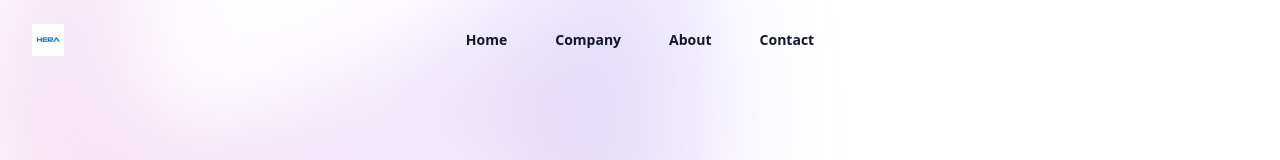
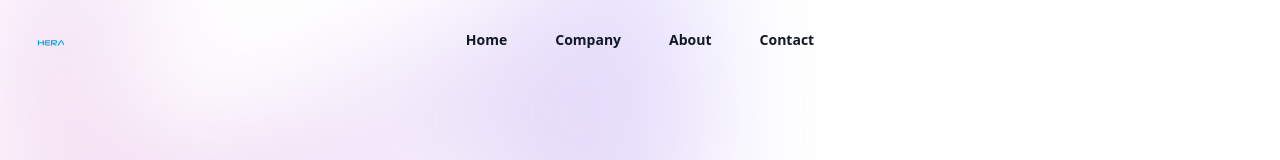
Before and after one commit to MOSTAFAEZZAT/hera-react, a React (Vite) app: page / in a window 1280 px wide. Shown: the top 160 px of the page. Built offline with nearby package versions, Linux system fonts and the light colour scheme.

Commit message:
Editing Logo

```diff
--- a/src/pages/App.jsx
+++ b/src/pages/App.jsx
@@ -1,7 +1,6 @@
 import { useState } from 'react'
 import { Dialog } from '@headlessui/react'
 import { Bars3Icon, XMarkIcon } from '@heroicons/react/24/outline'
-
 
 const navigation = [
   { name: 'Home', href: '#' },
@@ -19,10 +18,12 @@ export default function HeroSection() {
         <nav className="flex items-center justify-between p-6 lg:px-8" aria-label="Global">
           <div className="flex lg:flex-1">
             <a href="#" className="-m-1.5 p-1.5">
-              <span className="sr-only">Your Company</span>
+              <span className="sr-only">Hera</span>
+
+
               <img
                 className="h-8 w-auto"
-                src="./src/assets/LOGO.svg"
+                src="./src/assets/final-logo.svg"
                 alt=""
               />
             </a>
```
Also changed, not shown: src/pages/Testimonials.jsx (+1 -1 lines), src/assets/final-logo.svg (added).
